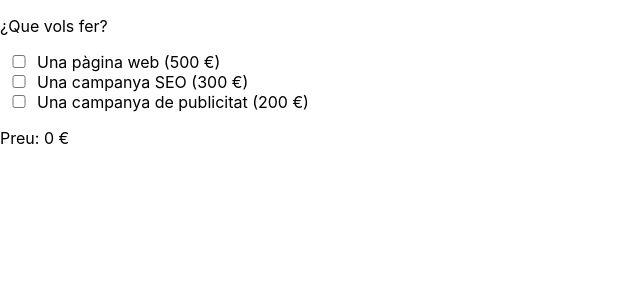
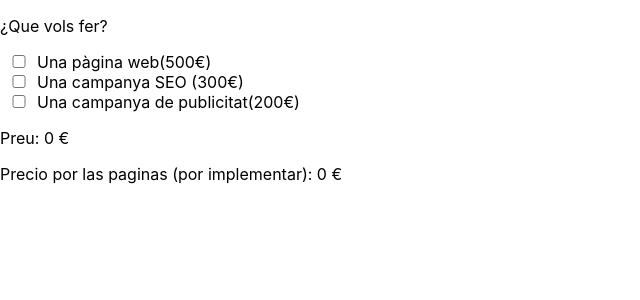
Before and after one commit to Xerxi88/IT-Academy--Sprint-7, a React (Create React App) app: page /presupost in a window 1280 px wide. Shown: the top 300 px of the page, without its empty margins (0-640 px from the left). Built offline with nearby package versions, Linux system fonts and the light colour scheme.

Commit message:
Nivell 1 Exercici 5

```diff
--- a/src/Presupost.jsx
+++ b/src/Presupost.jsx
@@ -1,4 +1,4 @@
-import React from "react";
+import React, { useEffect } from "react";
 import "./App.css";
 import { useState } from "react";
 import Panell from "./components/Panell";
@@ -6,50 +6,60 @@ import Panell from "./components/Panell";
 const Presupost = () => {
   const [precioTotal, setPrecioTotal] = useState(0);
   const [openPanell, setOpenPanell] = useState(false);
+  const [preu, setPreu] = useState(0);
 
+  console.log(preu);
 
-    let preu = 0;
+  const valores = [
+    {
+      id: 1,
+      texto: "Una pàgina web(500€)",
+      precio: 500,
+    },
+    {
+      id: 2,
+      texto: "Una campanya SEO (300€)",
+      precio: 300,
+    },
+    {
+      id: 3,
+      texto: "Una campanya de publicitat(200€)",
+      precio: 200,
+    },
+  ];
 
-    const modificar = (e) => {
-      if (!e.target.checked && e.target.id === "check1") {
-        preu = 500;
-        setOpenPanell(false);
-      } else if (e.target.id === "check1") {
-        preu = 0;
-        setOpenPanell(true);
-      } else if (e.target.id === "check2") {
-        preu = 300;
-      } else if (e.target.id === "check3") {
-        preu = 200;
-      }
+  const modificar = (e, indice) => {
+
     setPrecioTotal(
       e.target.checked
-          ? precioTotal + preu
-          : precioTotal - preu
+        ? precioTotal + valores[indice].precio
+        : precioTotal - valores[indice].precio
     );
+
+    setOpenPanell(indice === 0 ? !openPanell : openPanell);
   };
+
 
   return (
     <>
       <p>¿Que vols fer?</p>
 
-        <div>
-          <input type={"checkbox"} id="check1" onClick={modificar} ></input>
-          <label for="check1">Una pàgina web (500 €)</label>
-          {openPanell && <Panell setPrecioTotal={setPrecioTotal} />}
+      {valores.map((servicio, indice) => (
+        <div key={servicio.id}>
+          <input
+            type={"checkbox"}
+            id={servicio.id}
+            onClick={(e) => modificar(e, indice)}
+          ></input>
+          <label htmlFor={servicio.id}>{servicio.texto}</label>
+          {openPanell && indice === 0 ? <Panell setPreu={setPreu} /> : null}
         </div>
-        <div>
-          <input type={"checkbox"} id="check2" onClick={modificar} ></input>
-          <label for="check2">Una campanya SEO (300 €)</label>
-        </div>
-        <div>
-          <input type={"checkbox"} id="check3" onClick={modificar} ></input>
-          <label for="check3">Una campanya de publicitat (200 €)</label>
-        </div>
+      ))}
 
       <p>Preu: {precioTotal} €</p>
+      <p>Precio por las paginas (por implementar): {preu} €</p>
     </>
   );
-}
+};
 
-export default Presupost
+export default Presupost;
--- a/src/components/Botons.jsx
+++ b/src/components/Botons.jsx
@@ -4,18 +4,18 @@ import '../App.css'
 const Botons = ({ onChange, estado, modificacion}) => {
 
   const suma=()=>{
-    modificacion(e=>Number(e)+1)
+    modificacion(e=>e+1)
   }
 
   const resta=()=>{
-    if(estado>0){
-      modificacion(e=>Number(e)-1)
+    if(estado>1){
+      modificacion(e=>e-1)
       }
   }
   return (
     <div>
       <button onClick={suma} className="dades">+</button>
-      <input type="number" value={estado} onChange={onChange}/>
+      <input type="number" value={estado} min="1" onChange={onChange}/>
       <button onClick={resta} className="dades">-</button>
     </div>
   );
--- a/src/components/Panell.jsx
+++ b/src/components/Panell.jsx
@@ -3,37 +3,37 @@ import StylePanell from "./style-component";
 import Botons from "./Botons";
 
 
-const Panell = ({ setPrecioTotal,total }) => {
-  const [pagines, setPagines] = useState(window.localStorage.getItem("pagines"));
-  const [idiomes, setIdiomes] = useState(window.localStorage.getItem("idiomes"));
+const Panell = ({ setPreu }) => {
+
+  const [pagines, setPagines] = useState(Number(window.localStorage.getItem("pagines")))
+  const [idiomes, setIdiomes] = useState(Number(window.localStorage.getItem("idiomes")))
 
   window.localStorage.setItem("pagines",pagines);
   window.localStorage.setItem("idiomes",idiomes);
 
+  useEffect(()=>{
+    calcular();
+  },[pagines,idiomes]);
 
+  const calcular=()=>{
+    setPreu((pagines+idiomes)*30);
+  }
 
-  const asignarPagines = (e) => {//Evita que se pueda escribir numeros en negativo en el input
+  const asignarPagines = (e) => {
     if (e.target.value <= 0) {
-      setPagines("");
+      setPagines(0);
     } else {
       setPagines(e.target.value);
     }
   };
-  const asignarIdiomes = (e) => {//Evita que se pueda escribir numeros en negativo en el input
+  const asignarIdiomes = (e) => {
     if (e.target.value <= 0) {
-      setIdiomes("");
+      setIdiomes(0);
     } else {
       setIdiomes(e.target.value);
     }
   };
 
-  useEffect(() => {
-    calcularTotal();
-  }, [pagines, idiomes]);
-
-  const calcularTotal = () => {
-    setPrecioTotal((Number(pagines) + Number(idiomes)) * 30 + 500);
-  };
 
   return (
     <>
```
Lines whose indentation alone changed are shown as unchanged.
